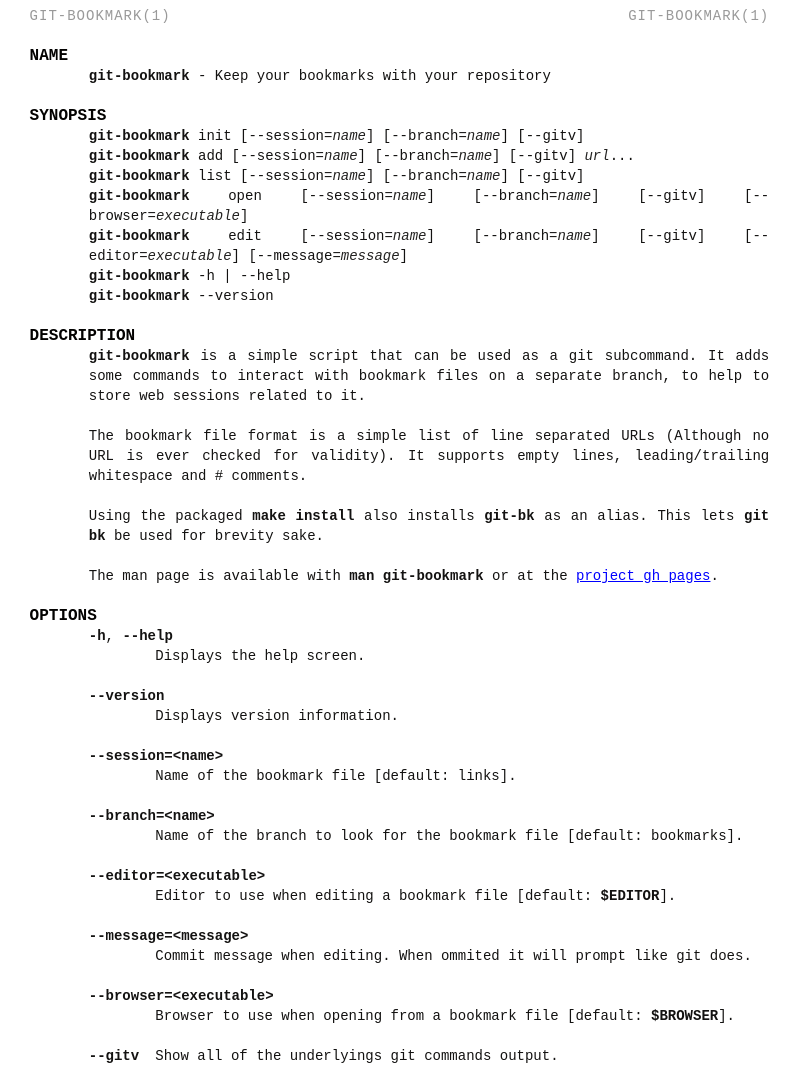
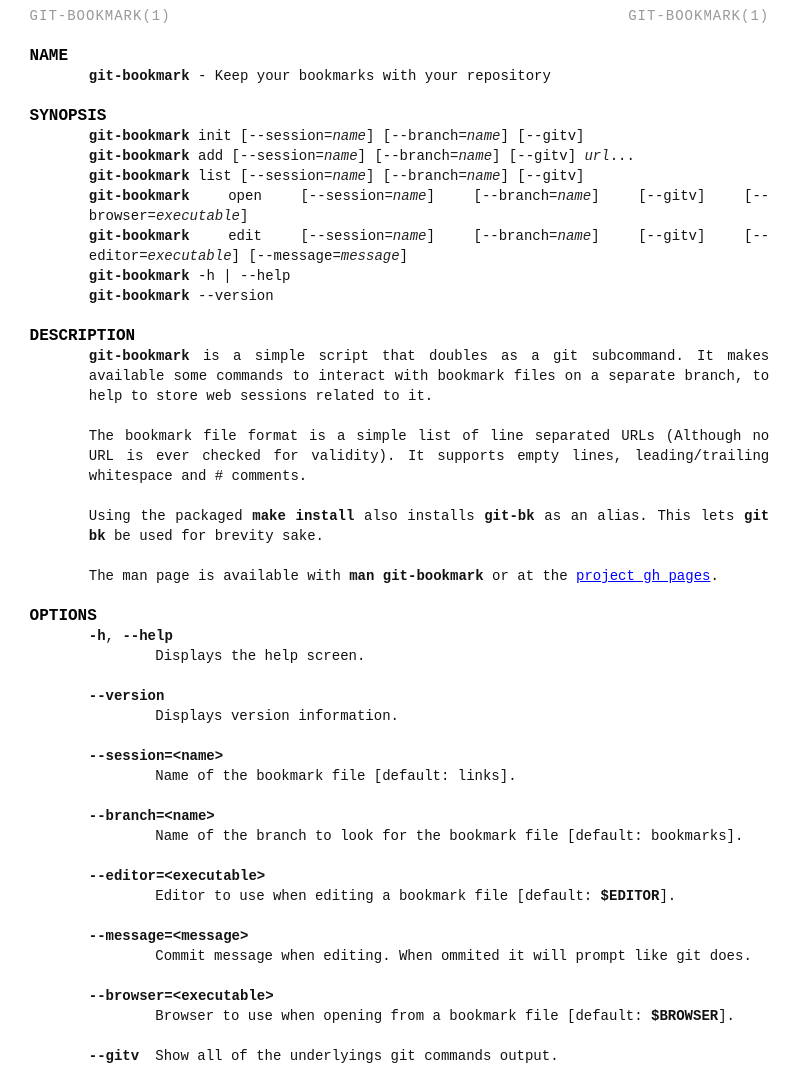
Before and after one commit to Qu4tro/git-bookmark, a plain HTML site: page docs/git-bookmark.1.html in a window 1280 px wide. Shown: the top 1069 px of the page, without its empty margins (0-802 px from the left). Drawn offline with Linux system fonts and the light colour scheme.

Commit message:
Improve docs

```diff
--- a/docs/git-bookmark.1.html
+++ b/docs/git-bookmark.1.html
@@ -85,7 +85,7 @@
 
 <h2 id="DESCRIPTION">DESCRIPTION</h2>
 
-<p><code>git-bookmark</code> is a simple script that can be used as a git subcommand. It adds some commands to interact with bookmark files on a separate branch, to help to store web sessions related to it.</p>
+<p><code>git-bookmark</code> is a simple script that doubles as a git subcommand. It makes available some commands to interact with bookmark files on a separate branch, to help to store web sessions related to it.</p>
 
 <p>The bookmark file format is a simple list of line separated URLs (Although no URL is ever checked for validity). It supports empty lines, leading/trailing whitespace and # comments.</p>
 
```
Also changed, not shown: docs/index.html (+1 -1 lines), 4 other files.
